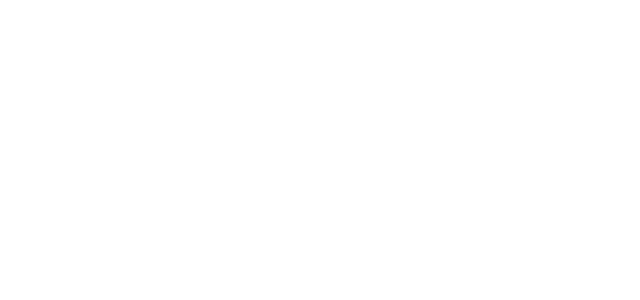
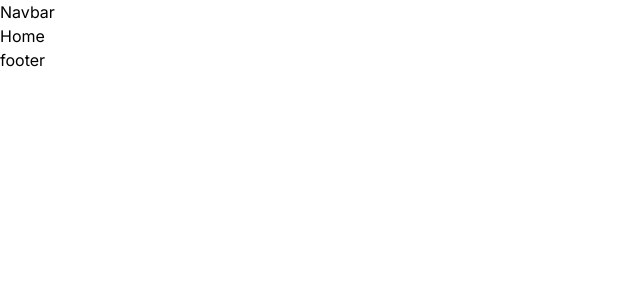
Before and after one commit to imlakshaykumar/rentalcar, a Next.js app: page / in a window 1280 px wide. Shown: the top 300 px of the page, without its empty margins (0-640 px from the left). Built offline with nearby package versions, Linux system fonts and the light colour scheme.

Commit message:
added routes

```diff
--- /dev/null
+++ b/src/app/about/page.jsx
@@ -0,0 +1,5 @@
+export default function About() {
+    return (
+        <div>About</div>
+    )
+}
--- /dev/null
+++ b/src/app/carmodels/page.jsx
@@ -0,0 +1,5 @@
+export default function CarModel() {
+    return (
+        <div>car models</div>
+    )
+}
--- /dev/null
+++ b/src/app/contact/page.jsx
@@ -0,0 +1,5 @@
+export default function Contact() {
+    return (
+        <div>contact</div>
+    )
+}
--- a/src/app/layout.jsx
+++ b/src/app/layout.jsx
@@ -1,5 +1,7 @@
 import { Inter } from "next/font/google";
 import "./globals.css";
+import { Navbar } from "@/components/Navbar";
+import { Footer } from "@/components/Footer";
 
 const inter = Inter({ subsets: ["latin"] });
 
@@ -11,7 +13,11 @@
 export default function RootLayout({ children }) {
   return (
     <html lang="en">
-      <body className={ inter.className }>{ children }</body>
+      <body className={ inter.className }>
+        <Navbar />
+        { children }
+        <Footer />
+      </body>
     </html>
   );
 }
--- a/src/app/page.jsx
+++ b/src/app/page.jsx
@@ -1,9 +1,13 @@
+import { Footer } from "@/components/Footer";
+import { Navbar } from "@/components/Navbar";
 import Image from "next/image";
 
 export default function Home() {
   return (
-    <main>
-
-    </main>
+    <>
+      <main>
+        <div>Home</div>
+      </main>
+    </>
   );
 }
--- /dev/null
+++ b/src/app/team/page.jsx
@@ -0,0 +1,5 @@
+export default function Team() {
+    return (
+        <div>Our Team</div>
+    )
+}
--- /dev/null
+++ b/src/app/testimonials/page.jsx
@@ -0,0 +1,5 @@
+export default function Testimonials() {
+    return (
+        <div>Testimonials</div>
+    )
+}
--- /dev/null
+++ b/src/components/Footer.jsx
@@ -0,0 +1,6 @@
+export const Footer = () => {
+    return (
+        <div>footer</div>
+    )
+
+}
--- /dev/null
+++ b/src/components/Navbar.jsx
@@ -0,0 +1,5 @@
+export const Navbar = () => {
+    return (
+        <div>Navbar</div>
+    )
+}
```
